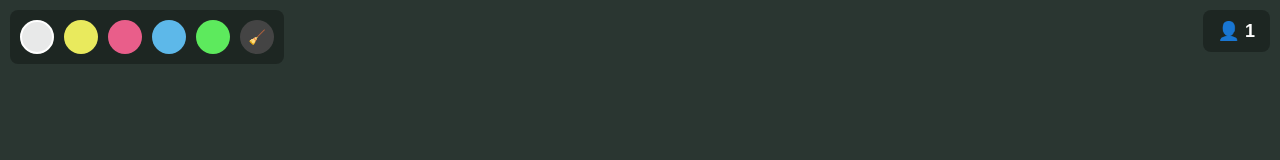
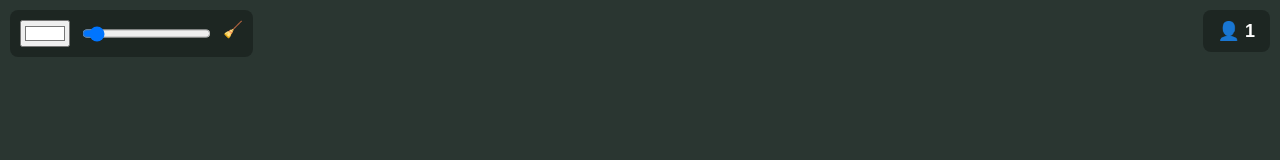
Before and after one commit to Pneumatic-Steel/Chalk-Live, a website: page index.html in a window 1280 px wide. Drawn offline with nearby package versions, Linux system fonts and the light colour scheme.

Commit message:
Update index.html

```diff
--- a/index.html
+++ b/index.html
@@ -2,24 +2,23 @@
 <html lang="en">
 <head>
     <meta charset="UTF-8">
-    <!-- Prevents mobile screens from accidentally zooming while drawing -->
     <meta name="viewport" content="width=device-width, initial-scale=1.0, maximum-scale=1.0, user-scalable=no">
     <title>Digital Chalkboard</title>
     <link rel="stylesheet" href="style.css">
 </head>
 <body>
     <div id="toolbar">
-        <div class="color-picker active" style="background: rgba(255, 255, 255, 0.9);" data-color="rgba(255, 255, 255, 0.9)" data-size="4"></div>
-        <div class="color-picker" style="background: rgba(255, 255, 100, 0.9);" data-color="rgba(255, 255, 100, 0.9)" data-size="4"></div>
-        <div class="color-picker" style="background: rgba(255, 100, 150, 0.9);" data-color="rgba(255, 100, 150, 0.9)" data-size="4"></div>
-        <div class="color-picker" style="background: rgba(100, 200, 255, 0.9);" data-color="rgba(100, 200, 255, 0.9)" data-size="4"></div>
-        <div class="color-picker" style="background: rgba(100, 255, 100, 0.9);" data-color="rgba(100, 255, 100, 0.9)" data-size="4"></div>
-        <div class="color-picker eraser" id="eraser-btn" data-color="#2a3631" data-size="24" title="Eraser">🧹</div>
+        <!-- Native color picker -->
+        <input type="color" id="color-picker" value="#ffffff" title="Choose Color">
+
+        <!-- Brush size slider -->
+        <input type="range" id="brush-size" min="1" max="50" value="4" title="Brush Size">
+
+        <!-- Eraser button -->
+        <div class="tool-btn" id="eraser-btn" title="Eraser">🧹</div>
     </div>
 
-    <!-- The live player counter -->
     <div id="counter">👤 <span id="user-count">1</span></div>
-
     <canvas id="chalkboard"></canvas>
 
     <script src="/socket.io/socket.io.js"></script>
```
